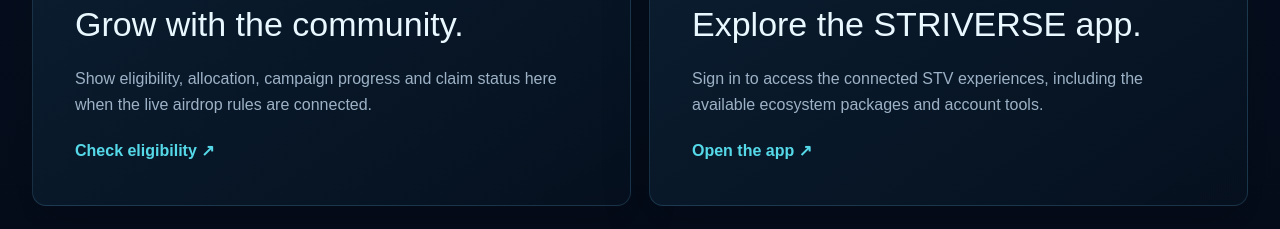
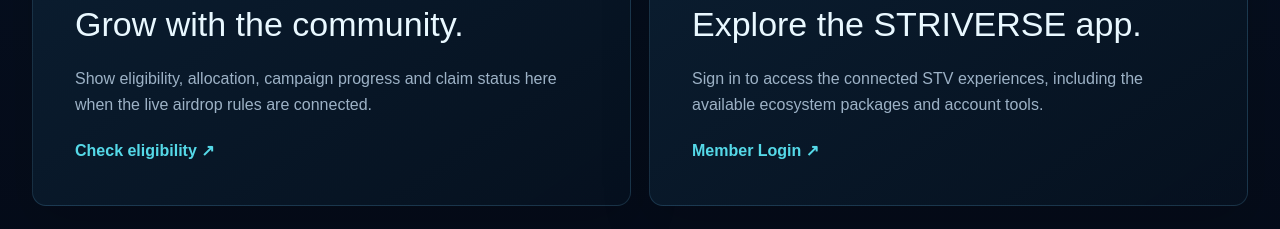
Before and after one commit to striverse/striverse, a Next.js app: page / in a window 1280 px wide. Shown: the part 6540-6769 px from the top of the page. Built offline with nearby package versions, Linux system fonts and the light colour scheme; no server answers.

Commit message:
Route public product CTA to authenticated member login

```diff
--- a/app/page.tsx
+++ b/app/page.tsx
@@ -167,7 +167,7 @@ export default function Home() {
           <h2>Airdrop.<br /><span>Roadmap. Community.</span></h2>
           <div className="more-grid">
             <article id="airdrop" className="more-card"><span>AIRDROP</span><h3>Grow with the community.</h3><p>Show eligibility, allocation, campaign progress and claim status here when the live airdrop rules are connected.</p><Link href="/register">Check eligibility ↗</Link></article>
-            <article id="products" className="more-card"><span>PRODUCTS</span><h3>Explore the STRIVERSE app.</h3><p>Sign in to access the connected STV experiences, including the available ecosystem packages and account tools.</p><Link href="/app">Open the app ↗</Link></article>
+            <article id="products" className="more-card"><span>PRODUCTS</span><h3>Explore the STRIVERSE app.</h3><p>Sign in to access the connected STV experiences, including the available ecosystem packages and account tools.</p><Link href="/login">Member Login ↗</Link></article>
           </div>
         </div>
       </section>
```
